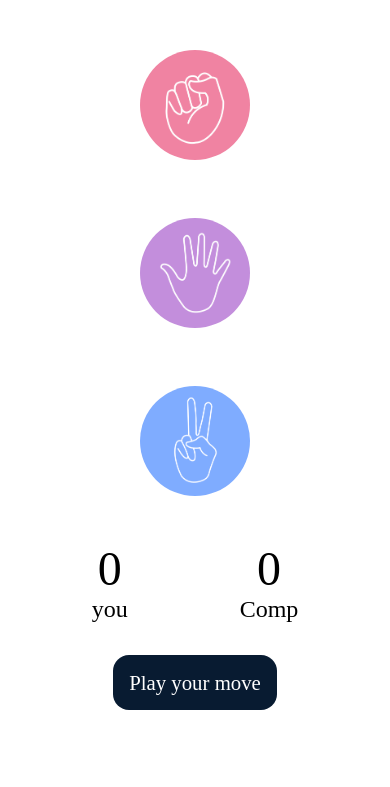
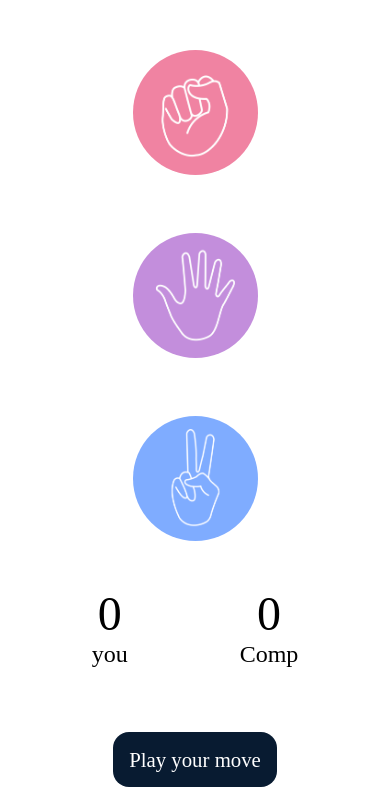
Before and after one commit to itzMayur01/Rock-Paper-Scissors-Game, a plain HTML site: page index.html in a window 390 px wide. Shown: the part 83-870 px from the top of the page. Before the commit the page ends 844 px from the top, so only its background shows below. Drawn offline with Linux system fonts and the light colour scheme.

Commit message:
responsive for android

```diff
--- a/style.css
+++ b/style.css
@@ -33,8 +33,8 @@ h1{
 @media screen and (max-width: 569px) {
     .choice {
 
-     height: 120px;
-    width: 120px;
+     height: 135px;
+    width: 135px;
     border-radius: 50%;
     }
   }
@@ -49,8 +49,8 @@ img{
 
 @media screen and (max-width: 569px) {
     img {
-        height: 110px;
-        width: 110px;
+        height: 125px;
+        width: 125px;
     }
   }
 
@@ -116,13 +116,7 @@ img{
     margin-top: 5rem;
 }
 
-@media screen and (max-width: 425px) {
-    .msg-container{
 
-        margin-top: 3rem;
-
-    }
-  }
 
 
 
```
